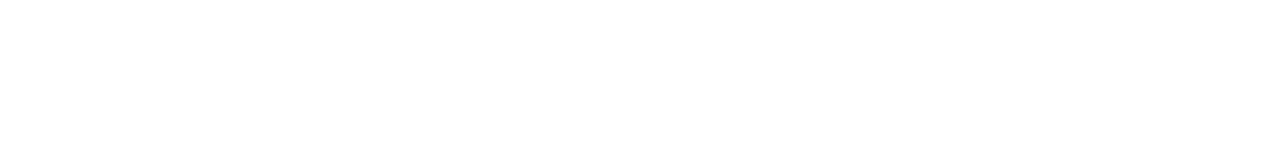
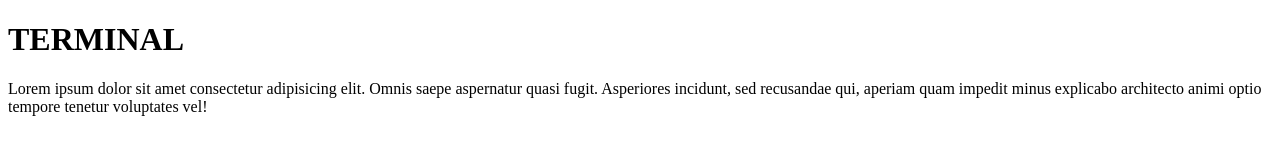
Before and after one commit to scop01/git-vscode, a plain HTML site: page index.html in a window 1280 px wide. Drawn offline with Linux system fonts and the light colour scheme.

Commit message:
primeiro parágrafo

```diff
--- a/index.html
+++ b/index.html
@@ -7,6 +7,7 @@
     <title>GIT</title>
 </head>
 <body>
-
+    <h1>TERMINAL</h1>
+    <p>Lorem ipsum dolor sit amet consectetur adipisicing elit. Omnis saepe aspernatur quasi fugit. Asperiores incidunt, sed recusandae qui, aperiam quam impedit minus explicabo architecto animi optio tempore tenetur voluptates vel!</p>
 </body>
 </html>
```
